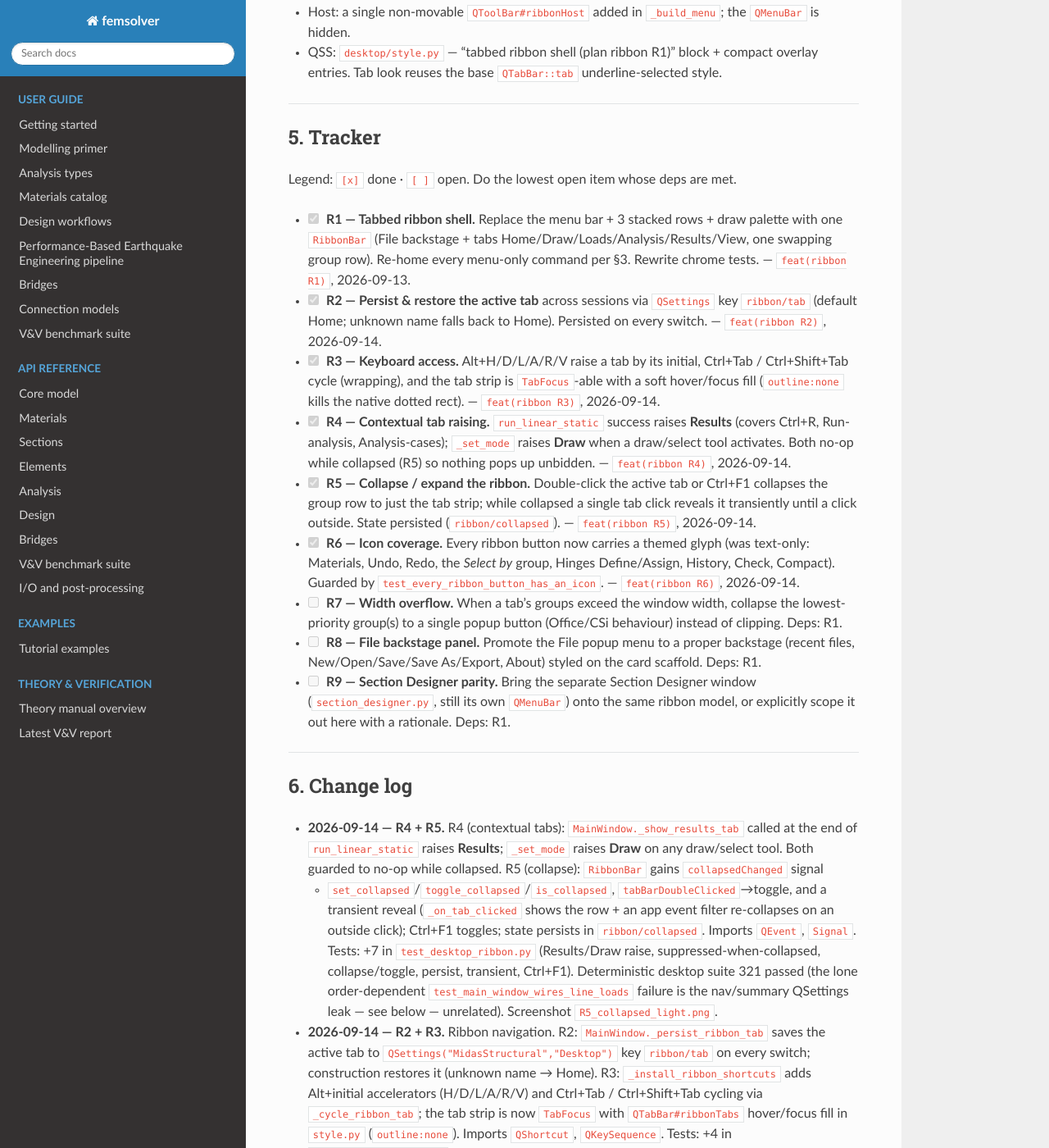
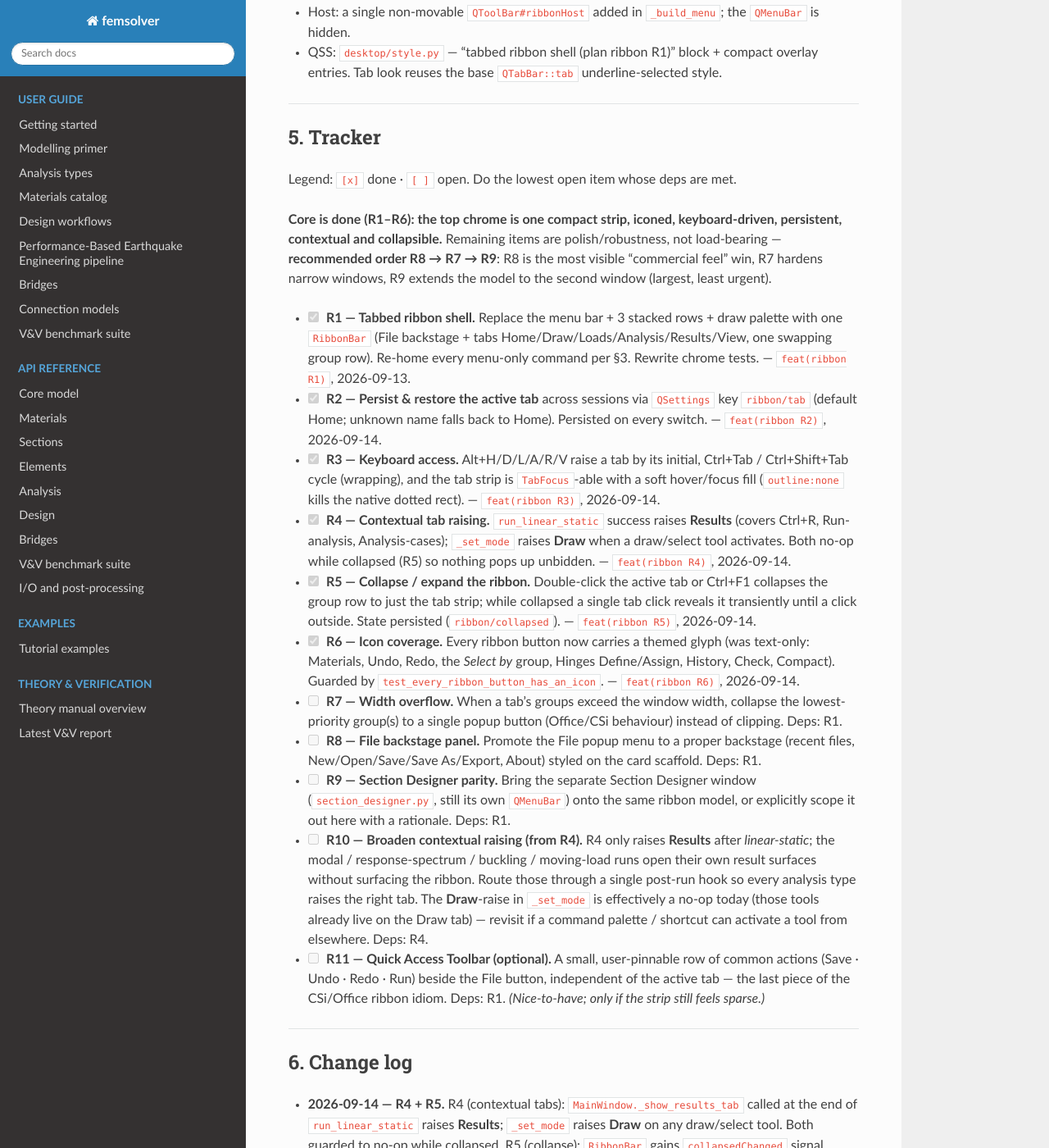
Before and after one commit to maheshsurla-structural/fem_solver, a Sphinx documentation site: the page built from docs/source/ribbon_top_chrome_plan.md, in a window 1280 px wide and 1400 px high, scrolled down 3609 px. Shown: the whole window at 82% size. Built offline with Sphinx 7.4.7 and the Read the Docs theme 3.1.0, drawn with Linux system fonts in a browser that asks for light colours.

Commit message:
docs(ribbon): refine next-items plan — recommended order + R10/R11 backlog
Core R1-R6 done; mark the remaining items as polish/robustness and recommend
R8 -> R7 -> R9. Capture two refinements noticed while building R1-R6:
R10 (broaden contextual raising beyond linear-static; the Draw-raise is a
no-op today) and R11 (optional Quick Access Toolbar).

Co-Authored-By: Claude Opus 4.8 <noreply@anthropic.com>

```diff
--- a/docs/source/ribbon_top_chrome_plan.md
+++ b/docs/source/ribbon_top_chrome_plan.md
@@ -147,6 +147,12 @@ Analysis-cases home).
 
 Legend: `[x]` done · `[ ]` open. Do the lowest open item whose deps are met.
 
+**Core is done (R1–R6): the top chrome is one compact strip, iconed, keyboard-driven,
+persistent, contextual and collapsible.** Remaining items are polish/robustness, not
+load-bearing — **recommended order R8 → R7 → R9**: R8 is the most visible "commercial feel"
+win, R7 hardens narrow windows, R9 extends the model to the second window (largest, least
+urgent).
+
 - [x] **R1 — Tabbed ribbon shell.** Replace the menu bar + 3 stacked rows + draw palette with one
   `RibbonBar` (File backstage + tabs Home/Draw/Loads/Analysis/Results/View, one swapping group
   row). Re-home every menu-only command per §3. Rewrite chrome tests. — `feat(ribbon R1)`,
@@ -175,6 +181,15 @@ Legend: `[x]` done · `[ ]` open. Do the lowest open item whose deps are met.
 - [ ] **R9 — Section Designer parity.** Bring the separate Section Designer window
   (`section_designer.py`, still its own `QMenuBar`) onto the same ribbon model, or explicitly
   scope it out here with a rationale. Deps: R1.
+- [ ] **R10 — Broaden contextual raising (from R4).** R4 only raises **Results** after
+  *linear-static*; the modal / response-spectrum / buckling / moving-load runs open their own
+  result surfaces without surfacing the ribbon. Route those through a single post-run hook so
+  every analysis type raises the right tab. The **Draw**-raise in `_set_mode` is effectively a
+  no-op today (those tools already live on the Draw tab) — revisit if a command palette / shortcut
+  can activate a tool from elsewhere. Deps: R4.
+- [ ] **R11 — Quick Access Toolbar (optional).** A small, user-pinnable row of common actions
+  (Save · Undo · Redo · Run) beside the File button, independent of the active tab — the last piece
+  of the CSi/Office ribbon idiom. Deps: R1. *(Nice-to-have; only if the strip still feels sparse.)*
 
 ---
 
```
